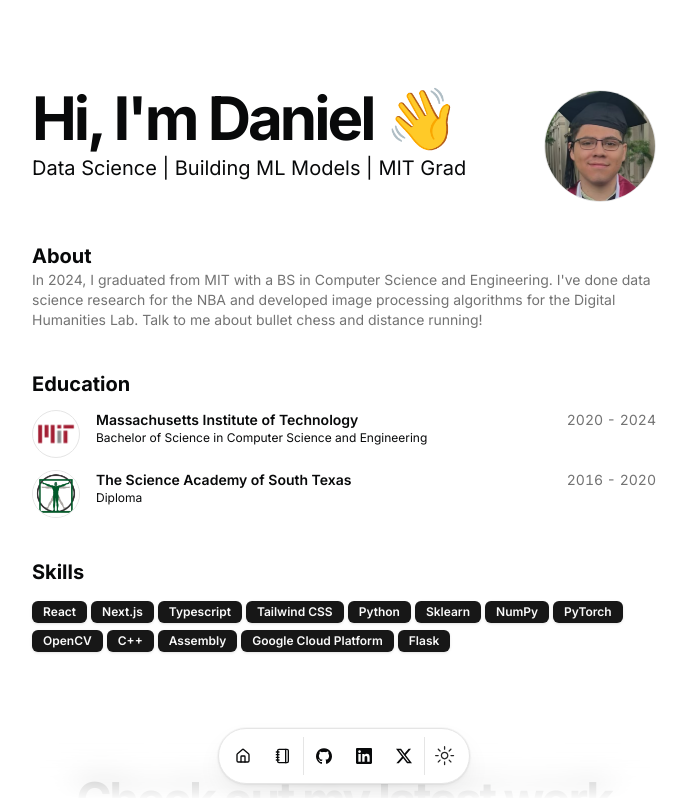
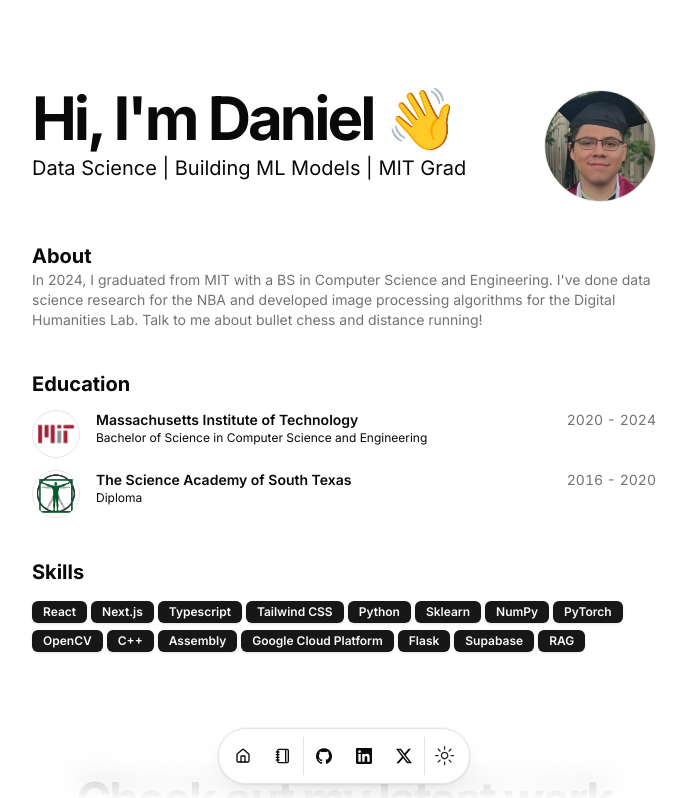
Before and after one commit to DanielF21/portfolio, a Next.js app: page / in a window 1280 px wide. Shown: the top 798 px of the page, without its empty margins (296-983 px from the left). Built offline with nearby package versions, Linux system fonts and the light colour scheme.

Commit message:
Updated Resume

```diff
--- a/src/data/resume.tsx
+++ b/src/data/resume.tsx
@@ -26,6 +26,8 @@
     "Assembly",
     "Google Cloud Platform",
     "Flask",
+    "Supabase",
+    "RAG",
   ],
   navbar: [
     { href: "/", icon: HomeIcon, label: "Home" },
```
